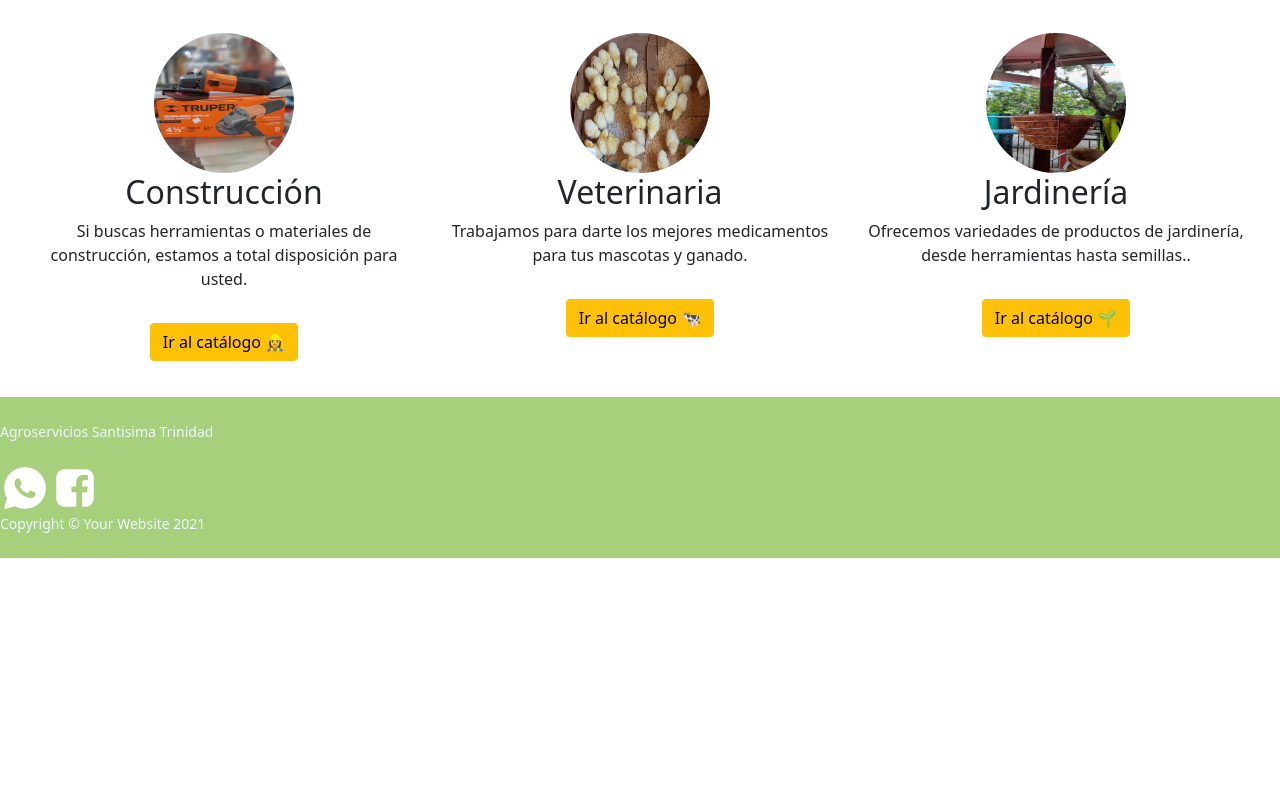
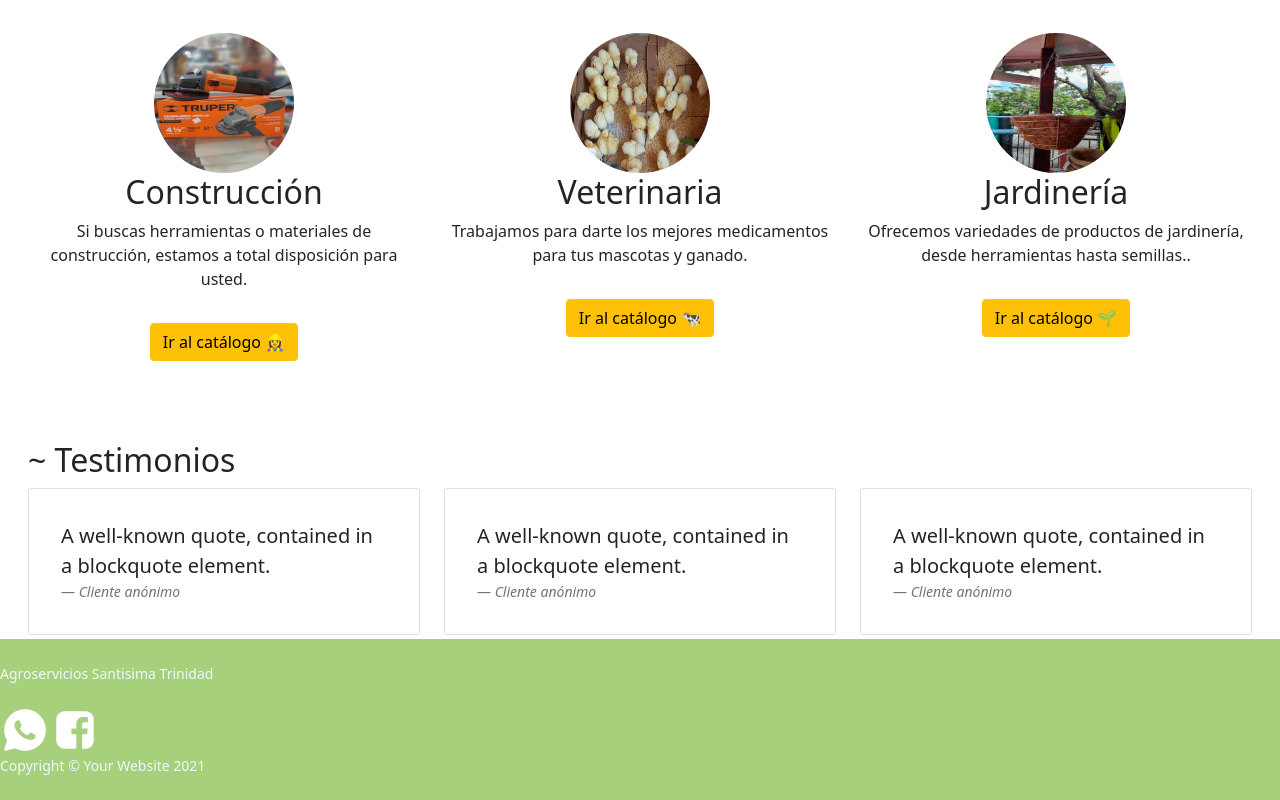
Before and after one commit to SilviaHG/AgroServicios-Santisima-Trinidad, a Vue app: page / in a window 1280 px wide. Shown: the part 650-1450 px from the top of the page. Before the commit the page ends 1208 px from the top, so only its background shows below. Built offline with nearby package versions, Linux system fonts and the light colour scheme.

Commit message:
Mejoras graficas para los feedbacks

```diff
--- /dev/null
+++ b/src/components/inicio/FeedBacksClients.vue
@@ -0,0 +1,54 @@
+<template>
+    <div id="feedback-clients" class="container-fluid">
+        <div class="row">
+
+            <div class="col-4">
+                <div class="card p-3">
+                    <figure class="p-3 mb-0">
+                        <blockquote class="blockquote">
+                            <p>A well-known quote, contained in a blockquote element.</p>
+                        </blockquote>
+                        <figcaption class="blockquote-footer mb-0 text-muted">
+                            <cite title="Source Title">Cliente anónimo</cite>
+                        </figcaption>
+                    </figure>
+                </div>
+            </div>
+
+            <div class="col-4">
+                <div class="card p-3">
+                    <figure class="p-3 mb-0">
+                        <blockquote class="blockquote">
+                            <p>A well-known quote, contained in a blockquote element.</p>
+                        </blockquote>
+                        <figcaption class="blockquote-footer mb-0 text-muted">
+                            <cite title="Source Title">Cliente anónimo</cite>
+                        </figcaption>
+                    </figure>
+                </div>
+            </div>
+
+            <div class="col-4">
+                <div class="card p-3">
+                    <figure class="p-3 mb-0">
+                        <blockquote class="blockquote">
+                            <p>A well-known quote, contained in a blockquote element.</p>
+                        </blockquote>
+                        <figcaption class="blockquote-footer mb-0 text-muted">
+                            <cite title="Source Title">Cliente anónimo</cite>
+                        </figcaption>
+                    </figure>
+                </div>
+            </div>
+
+        </div>
+    </div>
+</template>
+
+<script>
+
+export default {
+    name: 'FeedBacksClients'
+}
+
+</script>
--- a/src/components/inicio/Inicio.vue
+++ b/src/components/inicio/Inicio.vue
@@ -8,18 +8,25 @@
             <CardsStore></CardsStore>
         </div>
 
+        <div class="row | mt-5 | m-1">
+            <h2>~ Testimonios</h2>
+            <FeedBacksClients></FeedBacksClients>
+        </div>
+
     </div>
 </template>
 
 <script>
 import Carousel from './Carousel.vue'
 import CardsStore from './CardsTienda.vue'
+import FeedBacksClients from './FeedBacksClients.vue'
 
 export default {
     name: 'Inicio',
     components: {
         Carousel,
-        CardsStore
+        CardsStore,
+        FeedBacksClients
     }
 }
 </script>
```
